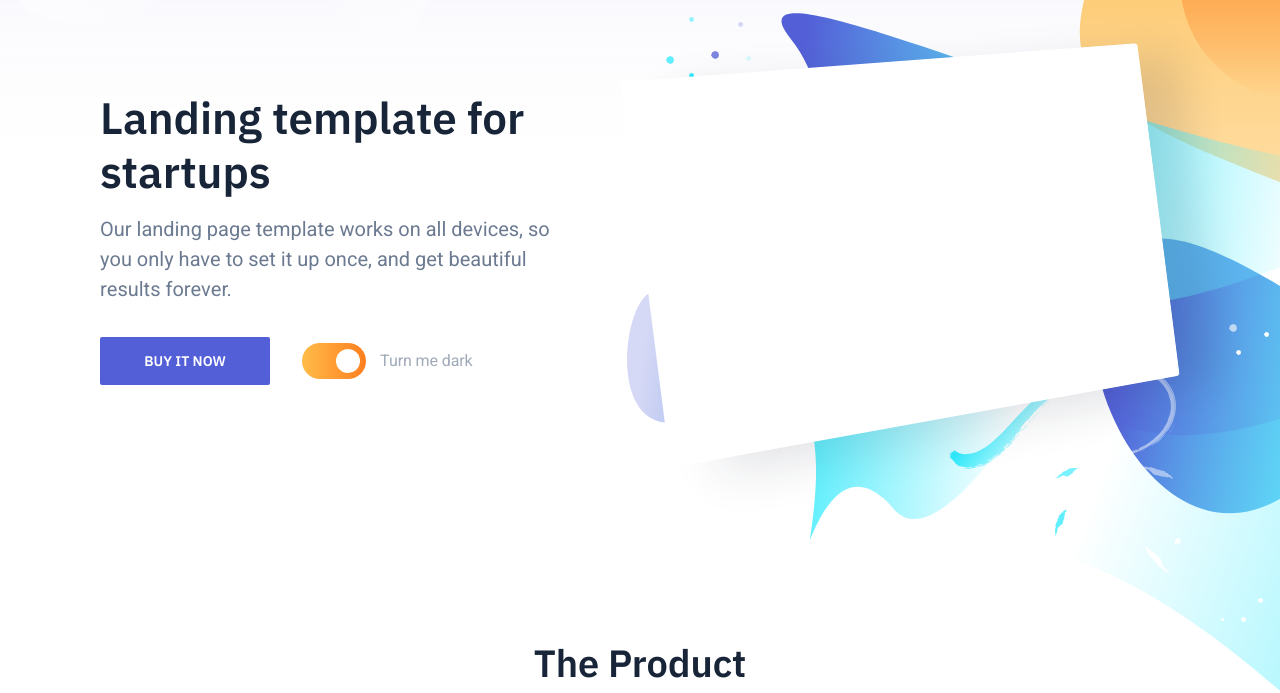
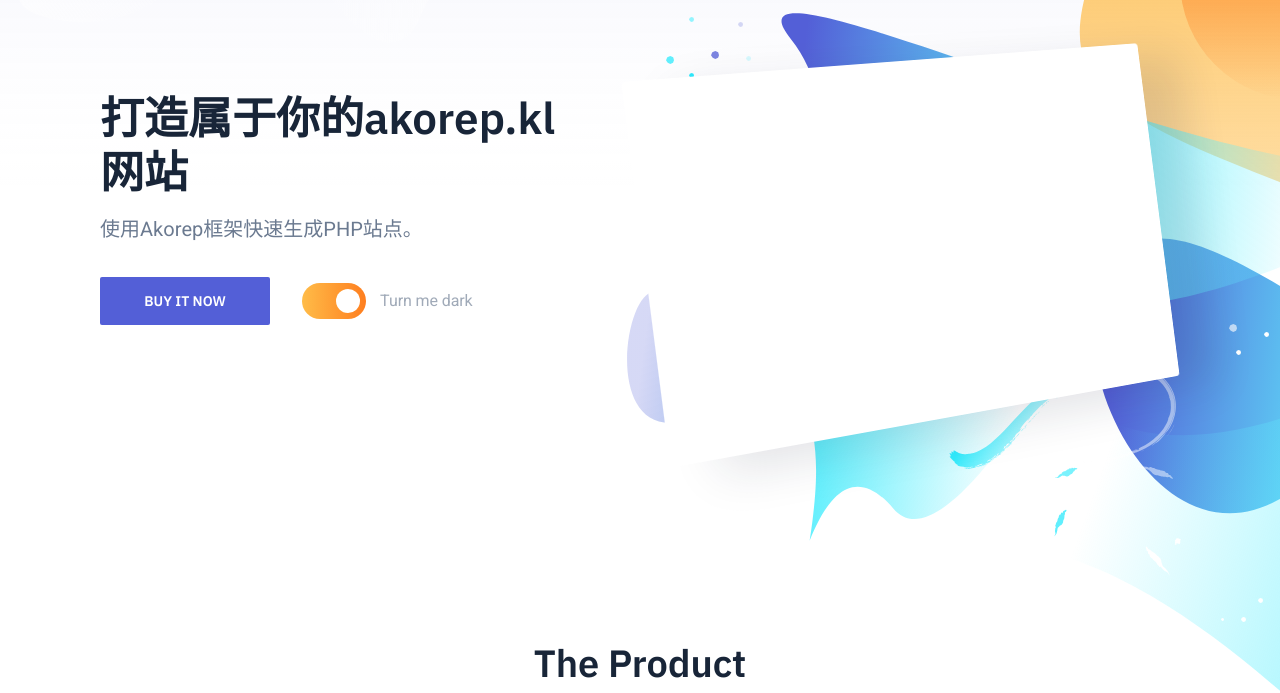
Before and after one commit to xkevas24/akorep, a plain HTML site: page index.html in a window 1280 px wide. Shown: the part 117-810 px from the top of the page. Drawn offline with nearby package versions, Linux system fonts and the light colour scheme.

Commit message:
update index.html

```diff
--- a/index.html
+++ b/index.html
@@ -4,7 +4,7 @@
     <meta charset="utf-8">
     <meta http-equiv="X-UA-Compatible" content="IE=edge">
     <meta name="viewport" content="width=device-width, initial-scale=1">
-    <title>Switch Template</title>
+    <title>Akorep 开源的PHP框架</title>
     <link href="https://fonts.googleapis.com/css?family=Heebo:400,700|IBM+Plex+Sans:600" rel="stylesheet">
     <link rel="stylesheet" href="dist/css/style.css">
     <script src="https://unpkg.com/scrollreveal@4.0.0/dist/scrollreveal.min.js"></script>
@@ -31,8 +31,8 @@
                 <div class="container">
                     <div class="hero-inner">
 						<div class="hero-copy">
-	                        <h1 class="hero-title mt-0">Landing template for startups</h1>
-	                        <p class="hero-paragraph">Our landing page template works on all devices, so you only have to set it up once, and get beautiful results forever.</p>
+	                        <h1 class="hero-title mt-0">打造属于你的akorep.kl网站</h1>
+	                        <p class="hero-paragraph">使用Akorep框架快速生成PHP站点。</p>
 	                        <div class="hero-cta">
 								<a class="button button-primary" href="#">Buy it now</a>
 								<div class="lights-toggle">
```
